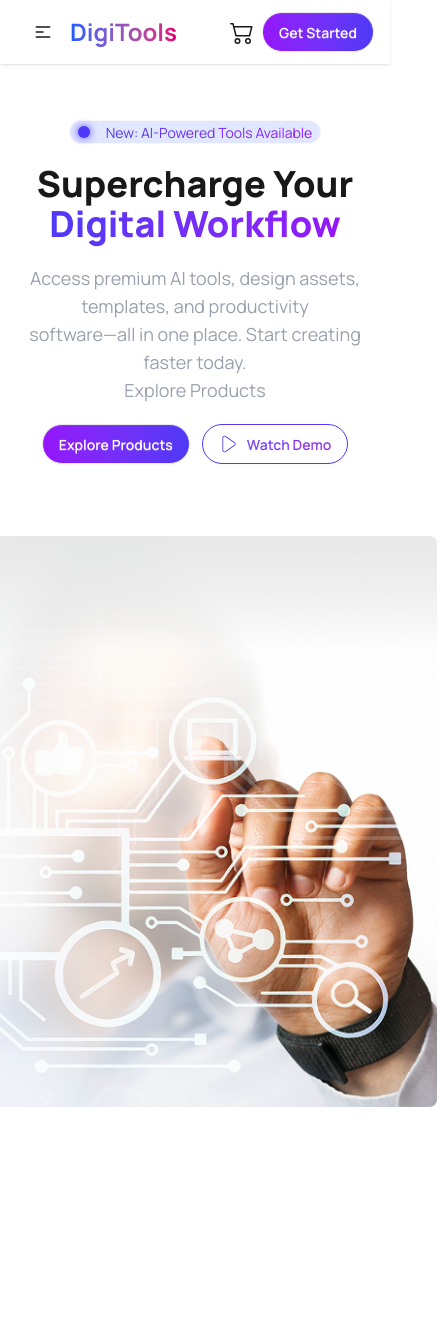
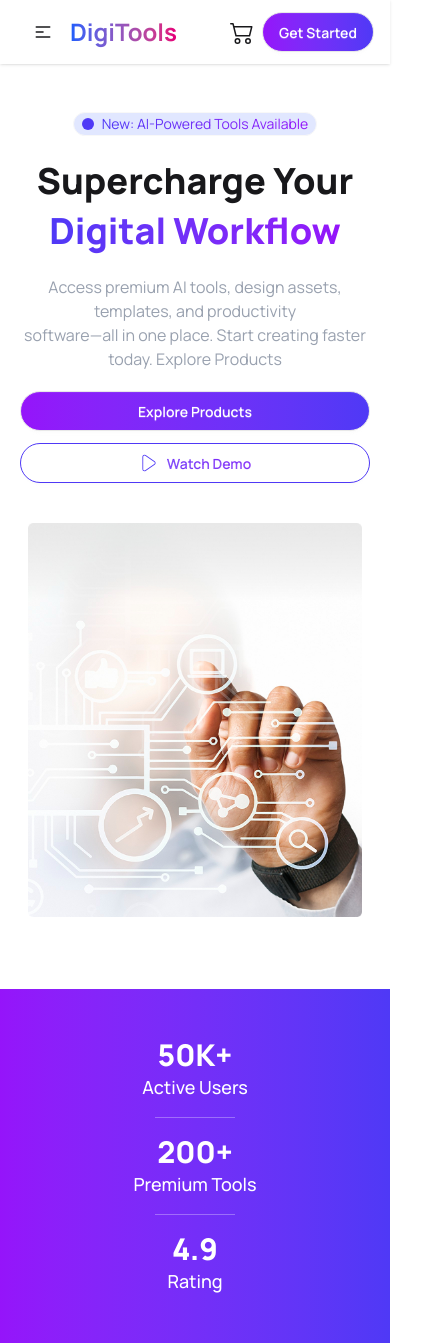
Before and after one commit to nasrullah-nobin/DigiTools-Platform, a React (Vite) app: page / in a window 390 px wide. Shown: the whole page, 445 px wide, since content can reach past the window. Before the commit the page ends 1187 px from the top, so only its background shows below. Built offline with nearby package versions, Linux system fonts and the light colour scheme.

Commit message:
fix responsive issues in navbar and banner section

```diff
--- a/src/App.jsx
+++ b/src/App.jsx
@@ -20,16 +20,16 @@ function App() {
         <NavBar cart={cart}></NavBar>
         <Banner></Banner>
       </header>
-      {/* <main>
+      <main>
         <OurImpact></OurImpact>
-        <Products cart={cart} setCart={setCart} aiToolsPromise={aiToolsPromise}></Products>
+        {/* <Products cart={cart} setCart={setCart} aiToolsPromise={aiToolsPromise}></Products>
         <GetStarts></GetStarts>
         <PricingTools></PricingTools>
-        <Workflow></Workflow>
+        <Workflow></Workflow> */}
       </main>
       <footer>
-        <Footer></Footer>
-      </footer> */}
+        {/* <Footer></Footer> */}
+      </footer>
     </>
   );
 }
--- a/src/Components/Banner/Banner.jsx
+++ b/src/Components/Banner/Banner.jsx
@@ -1,38 +1,49 @@
 import React from "react";
 import { CiPlay1 } from "react-icons/ci";
-import bannerImg from '../../assets/banner.png'
+import bannerImg from "../../assets/banner.png";
 
 const Banner = () => {
   return (
-    <div className="md:w-7xl mx-auto flex justify-center items-center flex-col md:flex-row gap-16 mb-16 mt-28 text-center md:text-left p-2">
-
-      <div className="space-y-5">
-        <div className="badge bg-[#E1E7FF] rounded-full p-2">
-          <span className="w-3 h-3 bg-[#4F39F6] rounded-full inline-block mr-2 shadow-[0_0_8px_#4F39F6]"></span>{" "}
-          <p className="bg-linear-to-r from-[#4F39F6] to-[#9514FA] bg-clip-text text-transparent">
+    <div className="w-full max-w-7xl mx-auto flex flex-col md:flex-row items-center justify-between gap-8 md:gap-16 px-5 mb-16 mt-28">
+      <div className="flex-1 space-y-5 text-center md:text-left">
+        <div className="badge bg-[#E1E7FF] rounded-full p-2 inline-flex items-center gap-2">
+          <span className="w-3 h-3 bg-[#4F39F6] rounded-full shadow-[#4F39F6]"></span>
+          <p className="bg-linear-to-r from-[#4F39F6] to-[#9514FA] bg-clip-text text-transparent text-sm md:text-base">
             New: AI-Powered Tools Available
           </p>
         </div>
-        <h1 className="text-4xl md:text-6xl font-extrabold space-y-2">Supercharge Your <br /> <span className="bg-linear-to-r from-[#4F39F6] to-[#9514FA] bg-clip-text text-transparent">Digital Workflow</span></h1>
-        <p className="text-lg text-gray-400">
-          Access premium AI tools, design assets, templates, and productivity <br />
-          software—all in one place. Start creating faster today. <br /> Explore
+
+        <h1 className="text-4xl md:text-6xl font-extrabold leading-snug">
+          Supercharge Your <br />
+          <span className="bg-linear-to-r from-[#4F39F6] to-[#9514FA] bg-clip-text text-transparent">
+            Digital Workflow
+          </span>
+        </h1>
+
+        <p className="text-gray-400 text-base md:text-lg">
+          Access premium AI tools, design assets, templates, and productivity{" "}
+          <br />
+          software—all in one place. Start creating faster today. Explore
           Products
         </p>
-        <div className="flex gap-3 justify-center md:justify-start">
-          <button className="btn rounded-full bg-linear-to-l from-[#4F39F6] to-[#9514FA] text-white w-fit">
+
+        <div className="flex flex-col sm:flex-row gap-3 justify-center md:justify-start">
+          <button className="btn rounded-full bg-linear-to-l from-[#4F39F6] to-[#9514FA] text-white w-full sm:w-fit">
             Explore Products
           </button>
-          <button className="btn rounded-full w-fit bg-linear-to-r from-[#4F39F6] to-[#9514FA] bg-clip-text text-transparent border border-[#4F39F6] flex items-center gap-2">
+          <button className="btn rounded-full w-full sm:w-fit bg-linear-to-r from-[#4F39F6] to-[#9514FA] bg-clip-text text-transparent border border-[#4F39F6] flex items-center justify-center gap-2">
             <CiPlay1 className="text-xl text-[#4F39F6]" />
             Watch Demo
           </button>
         </div>
       </div>
 
-
-      <div className="w-125 p-2">
-       <img className="w-full h-full object-contain" src={bannerImg} alt="" />
+      <div className="flex-1 max-w-125 md:max-w-150 lg:max-w-175 p-2">
+        <img
+          className="w-full h-auto object-contain"
+          src={bannerImg}
+          alt="Banner"
+        />
       </div>
     </div>
   );
--- a/src/Components/OurImpact/OurImpact.jsx
+++ b/src/Components/OurImpact/OurImpact.jsx
@@ -2,22 +2,34 @@ import React from 'react';
 
 const OurImpact = () => {
     return (
-        <div className='bg-linear-to-l from-[#4F39F6] to-[#9514FA] text-white'>
-            <div className='flex justify-evenly items-center p-16'>
-                <div>
-                    <h6 className='text-5xl font-extrabold'>50K+</h6>
-                    <p className='text-2xl font-medium'>Active Users</p>
-                </div>
-                <div>
-                    <h6 className='text-5xl font-extrabold'>200+</h6>
-                    <p className='text-2xl font-medium'>Premium Tools</p>
-                </div>
-                <div>
-                    <h6 className='text-5xl font-extrabold'>4.9</h6>
-                    <p className='text-2xl font-medium'>Rating</p>
-                </div>
-            </div>
-        </div>
+      <div className='bg-linear-to-l from-[#4F39F6] to-[#9514FA] text-white w-full'>
+  <div className='max-w-7xl mx-auto text-center flex flex-col md:flex-row justify-between items-center py-12 md:py-16 px-5'>
+
+    <div className='px-6'>
+      <h6 className='text-3xl md:text-5xl font-extrabold'>50K+</h6>
+      <p className='text-lg md:text-2xl font-medium'>Active Users</p>
+    </div>
+
+    {/* Divider */}
+    <div className='hidden md:block h-16 w-px bg-white/30'></div>
+    <div className='block md:hidden w-20 h-px bg-white/30 my-4'></div>
+
+    <div className='px-6'>
+      <h6 className='text-3xl md:text-5xl font-extrabold'>200+</h6>
+      <p className='text-lg md:text-2xl font-medium'>Premium Tools</p>
+    </div>
+
+    {/* Divider */}
+    <div className='hidden md:block h-16 w-px bg-white/30'></div>
+    <div className='block md:hidden w-20 h-px bg-white/30 my-4'></div>
+
+    <div className='px-6'>
+      <h6 className='text-3xl md:text-5xl font-extrabold'>4.9</h6>
+      <p className='text-lg md:text-2xl font-medium'>Rating</p>
+    </div>
+
+  </div>
+</div>
     );
 };
 
```
